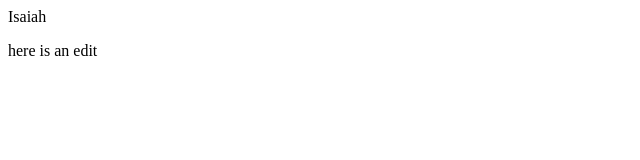
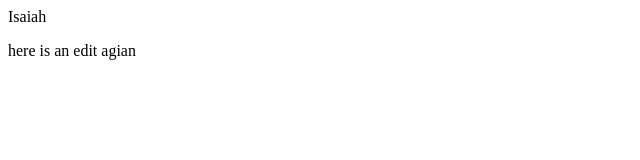
Before and after one commit to blitz-the-great/blitz-the-great.github.io, a plain HTML site: page index.html in a window 1280 px wide. Shown: the full height of the page, 0-640 px from the left. Drawn offline with Linux system fonts and the light colour scheme.

Commit message:
we messing arround with edits

```diff
--- a/index.html
+++ b/index.html
@@ -5,6 +5,6 @@
     </head>
     <body>
         <hi>Isaiah
-            <p>here is an edit</p>
+            <p>here is an edit agian</p>
     <body>
 <html>
```
